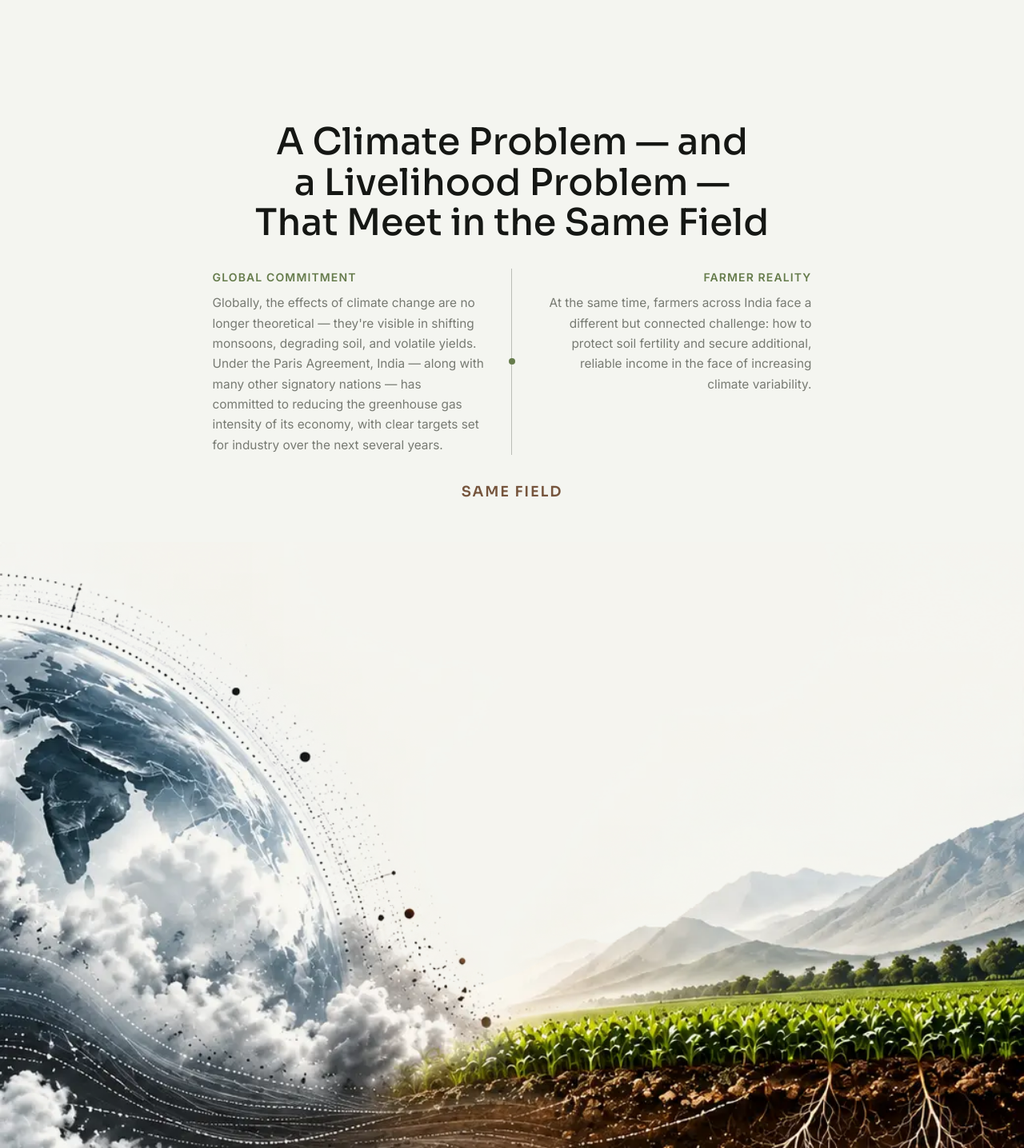
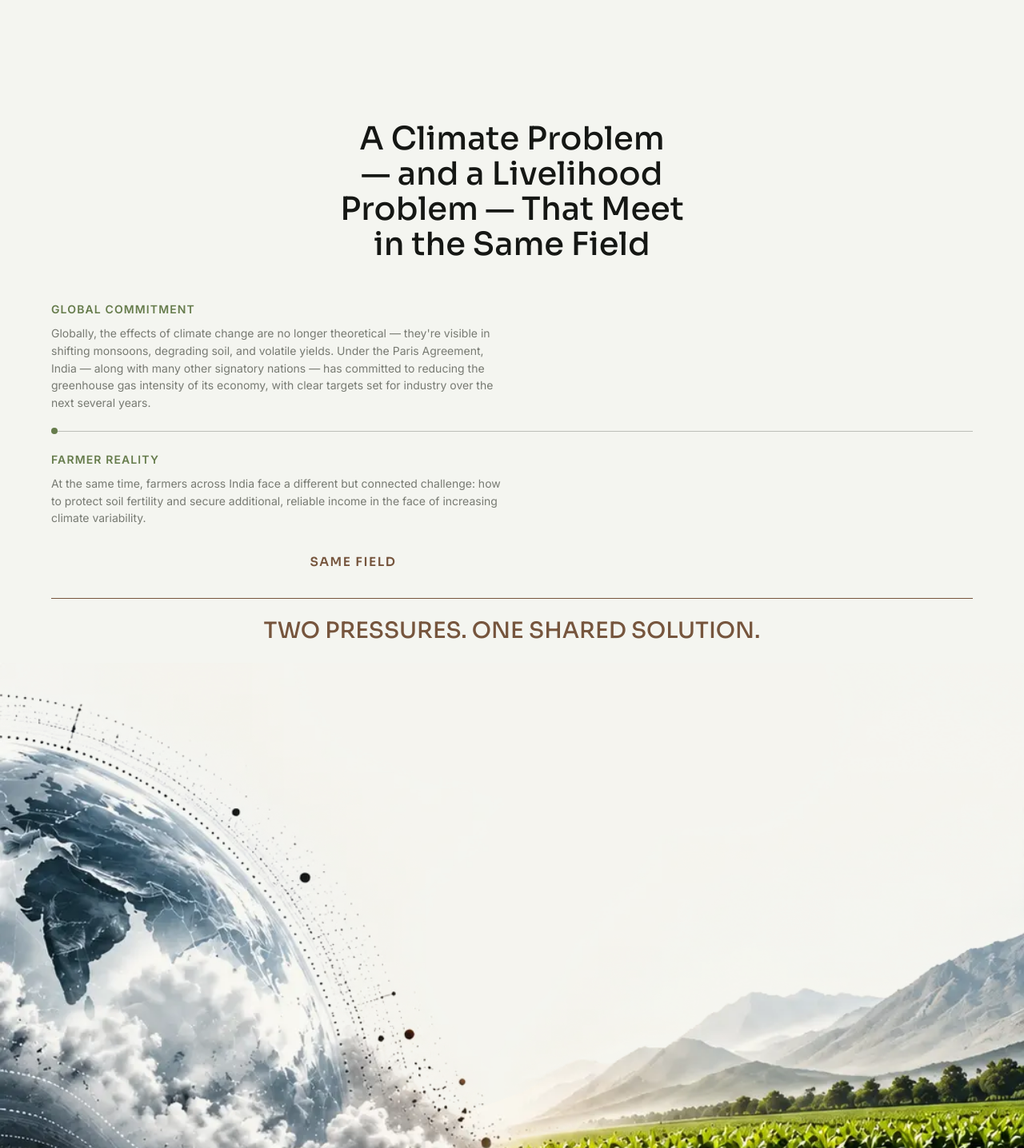
Before and after one commit to dedicateddesigner/acres-climate-tech, a Next.js app: page / in a window 1280 px wide. Shown: the part 714-2150 px from the top of the page at 80% size. Built offline with nearby package versions, Linux system fonts and the light colour scheme.

Commit message:
Refine background section desktop layout

```diff
--- a/components/Background/Background.module.scss
+++ b/components/Background/Background.module.scss
@@ -7,29 +7,40 @@
     color: var(--color-brand-carbon-black);
 }
 
-.inner {
+/* ARTWORK
+   The image stays in normal document flow.
+   Its intrinsic ratio determines the section height. */
+
+.artworkStage {
+    width: 100%;
+}
+
+.artworkStage picture {
+    display: block;
+    width: 100%;
+}
+
+.artwork {
+    display: block;
+    width: 100%;
+    height: auto;
+}
+
+/* CONTENT
+   The max-width containers are independent of the artwork width. */
+
+.contentLayer {
     position: relative;
     z-index: 1;
+}
+
+.mainContent {
     @include mixins.content-container;
 }
 
-.inner:first-of-type {
-    padding-top:3rem;
-}
-
-.index {
-    margin: 0;
-    color: var(--color-brand-living-green);
-    font-size: var(--font-size-small);
-    font-weight: 600;
-    letter-spacing: 0.08em;
-    text-transform: uppercase;
-    text-align: center;
-}
-
 .headline {
-    max-width: 26ch;
-    margin: var(--space-4) auto 0;
+    max-width: 22ch;
+    margin: 0 auto;
     font-size: clamp(1.875rem, 3.6vw, 3.5rem);
     font-weight: 500;
     line-height: 1.1;
@@ -38,18 +49,18 @@
 
 .textGrid {
     display: grid;
-    grid-template-columns: 1fr auto 1fr;
-    gap:2rem;
+    grid-template-columns: minmax(0, 1fr) auto minmax(0, 1fr);
     align-items: start;
-    max-width: 65%;
-    margin: 0 auto;
-    margin-top: 2rem;
+    gap: 2rem;
+    width: 65%;
+    margin: 2rem auto 0;
 }
 
 .column {
     display: flex;
     flex-direction: column;
     gap: var(--space-2);
+    min-width: 0;
 }
 
 .textGrid .column:last-child {
@@ -66,85 +77,144 @@
 }
 
 .column p {
+    margin: 0;
     color: var(--color-brand-basalt-grey);
-    font-size: clamp(0.95rem, 1.2vw, 1.0625rem);
-    line-height: 1.65;
+    font-size: clamp(0.875rem, 0.9vw, 1rem);
+    line-height: 1.55;
 }
 
 .divider {
     display: flex;
     align-self: stretch;
     justify-content: center;
+    min-height: 5rem;
 }
 
 .dividerMarker {
     position: relative;
     width: 1px;
     height: 100%;
-    background: color-mix(in srgb, var(--color-brand-basalt-grey) 45%, transparent);
+    background: color-mix(in srgb,
+            var(--color-brand-basalt-grey) 45%,
+            transparent);
 }
 
 .dividerMarker::before {
-    content: "";
     position: absolute;
     top: 50%;
     left: 50%;
     width: 0.5rem;
     height: 0.5rem;
+    border-radius: 50%;
     background: var(--color-brand-living-green);
-    border-radius: 50%;
+    content: "";
     transform: translate(-50%, -50%);
 }
 
 .sameField {
-    margin: 0 auto;
-    margin-top: 2rem;
+    margin: 1.5rem 0 0;
     color: var(--color-brand-soil-brown);
     font-family: var(--font-family-heading);
-    font-size: clamp(0.9rem, 1.6vw, 1.125rem);
+    font-size: clamp(0.9rem, 1.2vw, 1.125rem);
     font-weight: 600;
     letter-spacing: 0.1em;
     text-align: center;
     text-transform: uppercase;
 }
 
-.visualStage {
-    width: 100vw;
-    margin-top: clamp(1.5rem, 4vw, 3rem);
-    margin-left: calc(50% - 50vw);
-}
+/* BOTTOM STATEMENT */
 
-.artwork {
-    display: block;
-    width: 100%;
-    height: auto;
+.bottomContent {
+    @include mixins.content-container;
 }
 
 .conclusion {
-    margin-top: 10rem;
-    padding: clamp(2rem, 5vw, 4rem) 0 clamp(4rem, 9vw, 8rem);
+    margin: 0;
+    padding: 1.5rem 0;
     border-top: 1px solid var(--color-brand-soil-brown);
     color: var(--color-brand-soil-brown);
     font-family: var(--font-family-heading);
-    font-size: clamp(1.5rem, 3.4vw, 3rem);
+    font-size: clamp(1.25rem, 2.4vw, 2.25rem);
     font-weight: 500;
     line-height: 1.15;
     text-align: center;
     text-transform: uppercase;
 }
 
-@media (max-width: 700px) {
-    .inner:first-of-type {
+/* DESKTOP COMPOSITION */
+
+@media (min-width: 1440px) {
+    .artworkStage {
+        /* This is the element that establishes section height. */
+        width: 100%;
+    }
+
+    .contentLayer {
+        /* Overlay the content without changing the image's height. */
+        position: absolute;
+        inset: 0;
+        z-index: 1;
+        pointer-events: none;
+    }
+
+    .mainContent {
+        padding-top: clamp(3rem, 3.5vw, 4.5rem);
+    }
+
+    .headline {
+        max-width: 22ch;
+    }
+
+    .textGrid {
+        width: 65%;
+        margin-top: clamp(2rem, 2.5vw, 2.75rem);
+    }
+
+    .sameField {
+        margin-top: clamp(1rem, 1.5vw, 1.5rem);
+    }
+
+    .bottomContent {
+        position: absolute;
+        right: 0;
+        bottom: 1%;
+        left: 0;
+    }
+
+    .conclusion {
+        padding: 1rem 0;
+        border-top: 0;
+    }
+}
+
+/* Existing smaller-screen behaviour will be refined later. */
+
+@media (max-width: 1439px) {
+    .section {
+        display: flex;
+        flex-direction: column;
+    }
+
+    .contentLayer {
+        order: 1;
+    }
+
+    .artworkStage {
+        order: 2;
+    }
+
+    .mainContent {
         padding-top: var(--space-16);
     }
 
     .headline {
         max-width: 18ch;
-        font-size: clamp(1.75rem, 8vw, 2.5rem);
+        font-size: clamp(1.75rem, 5vw, 2.5rem);
     }
 
     .textGrid {
-        grid-template-columns: 1fr;
+        width: 100%;
+        grid-template-columns: minmax(0, 1fr);
         gap: var(--space-6);
         margin-top: var(--space-12);
     }
@@ -156,6 +226,7 @@
 
     .divider {
         justify-content: flex-start;
+        min-height: 0;
     }
 
     .dividerMarker {
@@ -164,41 +235,17 @@
     }
 
     .dividerMarker::before {
+        top: 50%;
         left: 0;
-        transform: translate(0, -50%);
+        transform: translateY(-50%);
     }
 
-    .visualStage {
+    .sameField {
         margin-top: var(--space-8);
     }
 
     .conclusion {
         margin-top: 2rem;
-        font-size: clamp(1.375rem, 6vw, 1.75rem);
+        font-size: clamp(1.375rem, 4vw, 1.75rem);
     }
 }
-
-@media (min-width: 1440px) {
-    .section {
-        aspect-ratio: 1672 / 941;
-    }
-
-    .visualStage {
-        position: absolute;
-        z-index: 0;
-        inset: 0;
-        width: auto;
-        margin: 0;
-    }
-
-    .visualStage picture,
-    .artwork {
-        display: block;
-        width: 100%;
-        height: 100%;
-    }
-
-    .artwork {
-        object-fit: contain;
-    }
-}
--- a/components/Background/Background.tsx
+++ b/components/Background/Background.tsx
@@ -1,19 +1,62 @@
+
 import styles from "./Background.module.scss";
 
-const asset = (name: string) => `/assets/background/${encodeURIComponent(name)}`;
+const asset = (name: string) =>
+  `/assets/background/${encodeURIComponent(name)}`;
 
 export default function Background() {
   return (
-    <section className={styles.section} aria-labelledby="background-title">
-      <div className={styles.inner}>
-        <h2 id="background-title" className={styles.headline}>
-          A Climate Problem — and a Livelihood Problem — That Meet in the Same Field
+    <section
+      className={styles.section}
+      aria-labelledby="background-title"
+    >
+      {/* Layer 1: artwork establishes the section's natural height */}
+      <div className={styles.artworkStage} aria-hidden="true">
+        <picture>
+          <source
+            media="(min-width: 1440px)"
+            srcSet={asset("Climate Problem-1440p.webp")}
+          />
+          <source
+            media="(min-width: 1024px)"
+            srcSet={asset("Climate Problem-1024p.webp")}
+          />
+          <img
+            className={styles.artwork}
+            src={asset("Climate Problem-768p.webp")}
+            alt=""
+            width={1040}
+            height={941}
+          />
+        </picture>
+      </div>
+
+      {/* Layer 2: main content, positioned independently */}
+      <div className={styles.contentLayer}>
+        <div className={styles.mainContent}>
+          <h2
+            id="background-title"
+            className={styles.headline}
+          >
+            A Climate Problem — and a Livelihood Problem — That Meet
+            in the Same Field
           </h2>
 
           <div className={styles.textGrid}>
             <div className={styles.column}>
-            <span className={styles.columnLabel}>Global Commitment</span>
-            <p>Globally, the effects of climate change are no longer theoretical — they&apos;re visible in shifting monsoons, degrading soil, and volatile yields. Under the Paris Agreement, India — along with many other signatory nations — has committed to reducing the greenhouse gas intensity of its economy, with clear targets set for industry over the next several years.</p>
+              <span className={styles.columnLabel}>
+                Global Commitment
+              </span>
+
+              <p>
+                Globally, the effects of climate change are no longer
+                theoretical — they&apos;re visible in shifting monsoons,
+                degrading soil, and volatile yields. Under the Paris
+                Agreement, India — along with many other signatory
+                nations — has committed to reducing the greenhouse gas
+                intensity of its economy, with clear targets set for
+                industry over the next several years.
+              </p>
             </div>
 
             <div className={styles.divider} aria-hidden="true">
@@ -21,31 +64,28 @@ export default function Background() {
             </div>
 
             <div className={styles.column}>
-            <span className={styles.columnLabel}>Farmer Reality</span>
-            <p>At the same time, farmers across India face a different but connected challenge: how to protect soil fertility and secure additional, reliable income in the face of increasing climate variability.</p>
+              <span className={styles.columnLabel}>
+                Farmer Reality
+              </span>
+
+              <p>
+                At the same time, farmers across India face a different
+                but connected challenge: how to protect soil fertility
+                and secure additional, reliable income in the face of
+                increasing climate variability.
+              </p>
             </div>
           </div>
 
           <p className={styles.sameField}>Same Field</p>
         </div>
 
-      <div className={styles.visualStage}>
-        <picture>
-          <source media="(min-width: 1440px)" srcSet={asset("Climate Problem-1440p.webp")} />
-          <source media="(min-width: 1024px)" srcSet={asset("Climate Problem-1024p.webp")} />
-          <img
-            className={styles.artwork}
-            src={asset("Climate Problem-768p.webp")}
-            alt=""
-            width={1040}
-            height={941}
-            loading="lazy"
-          />
-        </picture>
+        {/* Layer 3: bottom statement */}
+        <div className={styles.bottomContent}>
+          <p className={styles.conclusion}>
+            Two pressures. One shared solution.
+          </p>
         </div>
-
-      <div className={styles.inner}>
-        <p className={styles.conclusion}>Two pressures. One shared solution.</p>
       </div>
     </section>
   );
```
Lines whose indentation alone changed are shown as unchanged.
